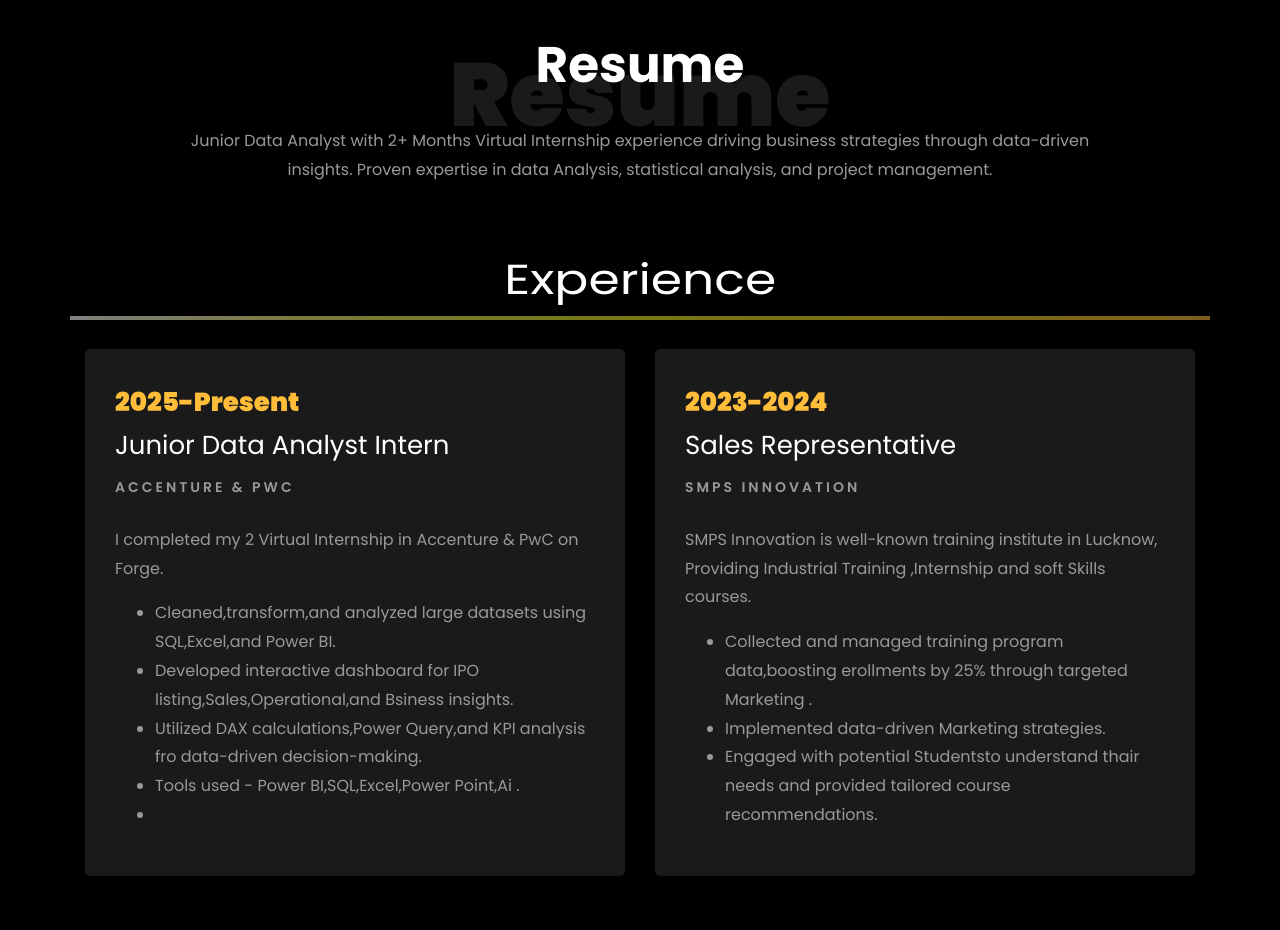
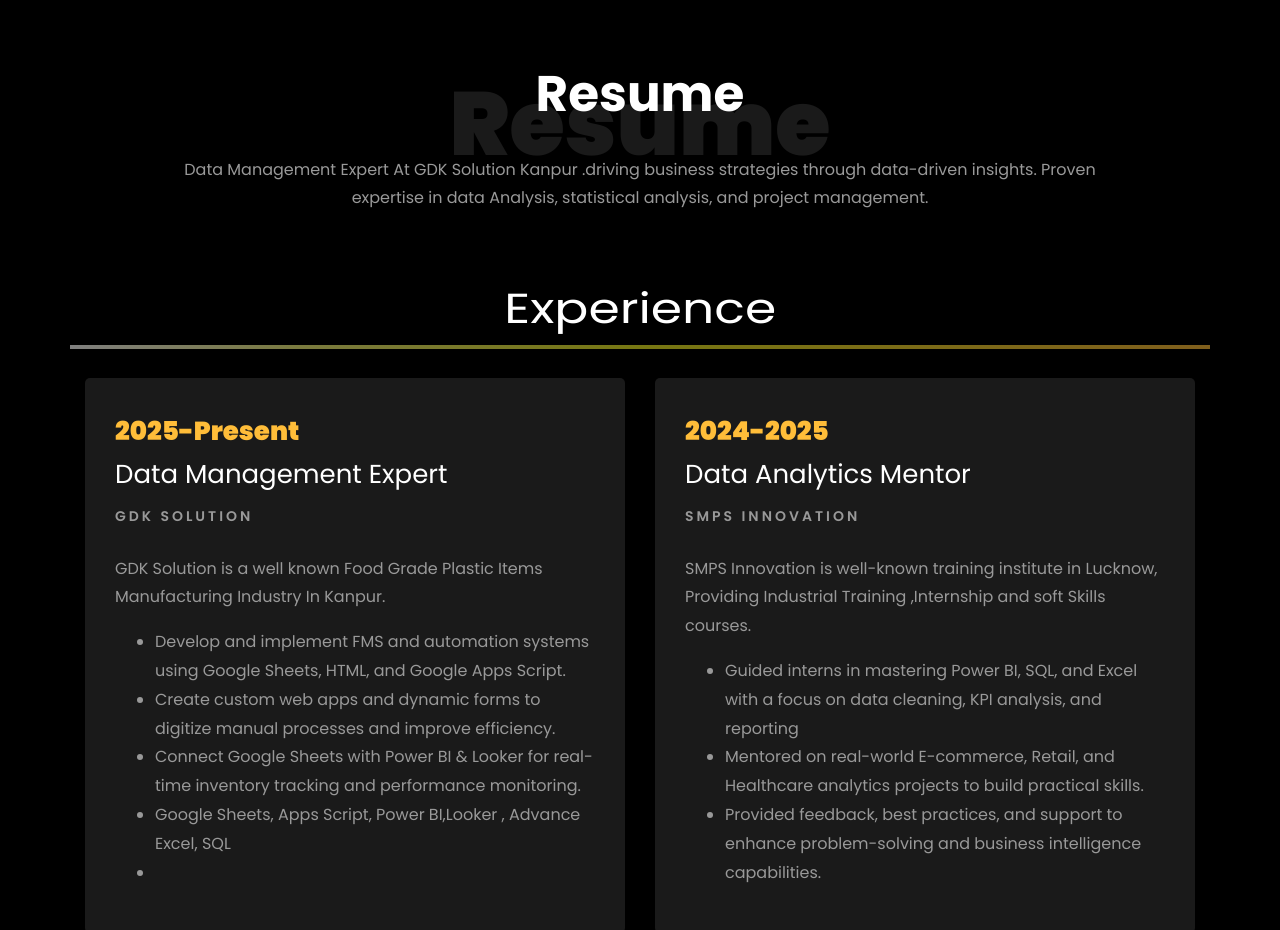
Before and after one commit to Infistudy/Prateek-portfolio-, a plain HTML site: page index.html in a window 1280 px wide. Shown: the part 1680-2610 px from the top of the page. Drawn offline with Linux system fonts and the light colour scheme; files whose address does not match are found by name.

Commit message:
Update index.html
Updated experience

```diff
--- a/index.html
+++ b/index.html
@@ -237,7 +237,7 @@
 											aria-valuemax="100"></div>
 									</div>
 
-									<span>Excel</span> <span class="pull-right">80%</span>
+									<span>Excel & Google Sheet</span> <span class="pull-right">90%</span>
 									<div class="progress">
 										<div class="progress-bar" role="progressbar" style="width: 80%" aria-valuenow="80" aria-valuemin="0"
 											aria-valuemax="100"></div>
@@ -281,8 +281,8 @@
 									<li class="d-flex"><span>Domain:</span> <span>Retail, Ecommerce, Health Care &amp; Digital Marketing</span></li>
 									<li class="d-flex"><span>Education:</span> <span>Electronics Engineering</span></li>
 									<li class="d-flex"><span>Language:</span> <span>English, Hindi</span></li>
-									<li class="d-flex"><span>BI Tools:</span> <span>Microsoft Power BI &amp; Tableau Public</span></li>
-									<li class="d-flex"><span>Other Skills:</span> <span>Excel, Git, AI Tools, Google Analytics &amp; SEO</span></li>
+									<li class="d-flex"><span>BI Tools:</span> <span>Microsoft Power BI &amp; Looker Studio</span></li>
+									<li class="d-flex"><span>Other Skills:</span> <span>Excel, Google Sheet & App script, AI Tools, Google Analytics &amp; Data Automation</span></li>
 									<li class="d-flex"><span>Interest:</span> <span>Traveling, Travel Photography, Teaching</span></li>
 
 								</ul>
@@ -314,7 +314,7 @@
           <div class="col-md-10 heading-section text-center ftco-animate">
           	<h1 class="big big-2">Resume</h1>
             <h2 class="mb-4">Resume</h2>
-            <p>Junior Data Analyst with 2+ Months Virtual Internship experience driving business strategies through data-driven insights. Proven expertise in data Analysis, statistical analysis, and project management.</p>
+            <p>Data Management Expert At GDK Solution Kanpur .driving business strategies through data-driven insights. Proven expertise in data Analysis, statistical analysis, and project management.</p>
           </div>
         </div>
 
@@ -328,14 +328,14 @@
 				<div class="col-md-6">
 					<div class="resume-wrap ftco-animate">
 						<span class="date">2025-Present</span>
-						<h2>Junior Data Analyst Intern</h2>
-						<span class="position">Accenture & PwC</span>
-						<p class="mt-4">I completed my 2 Virtual Internship in Accenture & PwC on Forge.
+						<h2>Data Management Expert </h2>
+						<span class="position">GDK Solution</span>
+						<p class="mt-4"> GDK Solution is a well known Food Grade Plastic Items Manufacturing Industry In Kanpur.
 							<ul>
-								<li>Cleaned,transform,and analyzed large datasets using SQL,Excel,and Power BI.</li>
-								<li>Developed interactive dashboard for IPO listing,Sales,Operational,and Bsiness insights.</li>
-								<li>Utilized DAX calculations,Power Query,and KPI analysis fro data-driven decision-making.</li>
-								<li>Tools used - Power BI,SQL,Excel,Power Point,Ai .</li>
+								<li>Develop and implement FMS and automation systems using Google Sheets, HTML, and Google Apps Script.</li>
+								<li>Create custom web apps and dynamic forms to digitize manual processes and improve efficiency.</li>
+								<li>Connect Google Sheets with Power BI & Looker for real-time inventory tracking and performance monitoring.</li>
+								<li>Google Sheets, Apps Script, Power BI,Looker , Advance Excel, SQL</li>
 								<li></li>
 							</ul>
 						</p>
@@ -345,14 +345,14 @@
 
 				<div class="col-md-6">
 					<div class="resume-wrap ftco-animate">
-						<span class="date">2023-2024</span>
-						<h2>Sales Representative</h2>
+						<span class="date">2024-2025</span>
+						<h2>Data Analytics Mentor</h2>
 						<span class="position">SMPS Innovation</span>
 						<p class="mt-4">SMPS Innovation is well-known training institute in Lucknow, Providing Industrial Training ,Internship and soft Skills courses.
 							<ul>
-								<li>Collected and managed training program data,boosting erollments by 25% through targeted Marketing .</li>
-								<li>Implemented data-driven Marketing strategies.</li>
-								<li>Engaged with potential Studentsto understand thair needs and provided tailored course recommendations.</li>
+								<li>Guided interns in mastering Power BI, SQL, and Excel with a focus on data cleaning, KPI analysis, and reporting</li>
+								<li>Mentored on real-world E-commerce, Retail, and Healthcare analytics projects to build practical skills.</li>
+								<li>Provided feedback, best practices, and support to enhance problem-solving and business intelligence capabilities.</li>
 							</ul>
 						</p>
 					</div>
```
